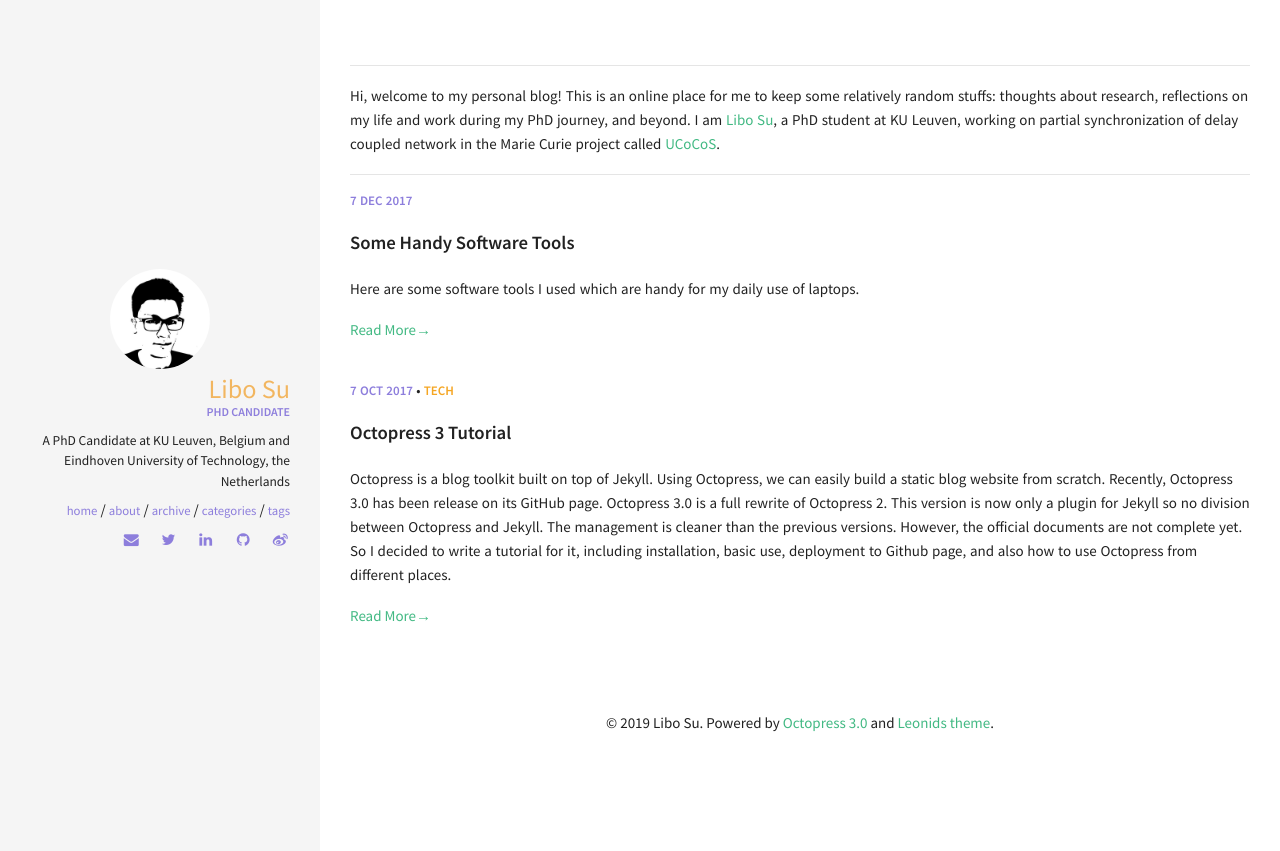
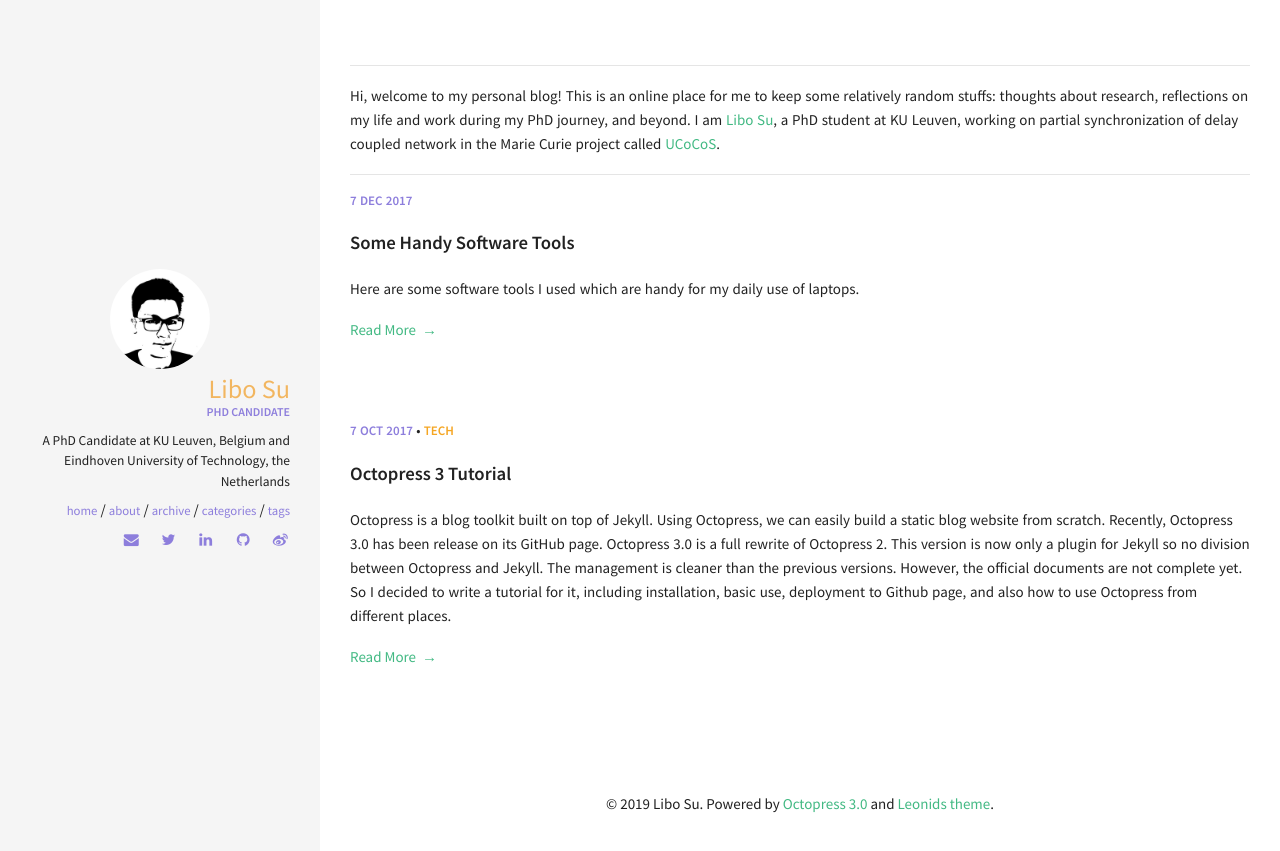
Before and after one commit to sulibo/sulibo.github.io, a Jekyll site: the page built from index.md, in a window 1280 px wide. Shown: the top 851 px of the page. Built offline with Jekyll 4.4.1, drawn with Linux system fonts in a browser that asks for light colours.

Commit message:
update Read More button

```diff
--- a/_layouts/post_listing.html
+++ b/_layouts/post_listing.html
@@ -40,7 +40,7 @@
     <div class="post-description">
       <p>
         {{ post.excerpt }}
-        <a href="{{ post.url }}" style="float: left;">Read More<span>&#8594;</span></a>
+        <a href="{{ post.url }}" class="read-more">Read More<span>&nbsp &#8594;</span></a>
         <!-- <a class="btn" href= "{{ post.url }}/" style="float: left;">
             Read More
         </a>
--- a/_sass/pages/_post.scss
+++ b/_sass/pages/_post.scss
@@ -82,7 +82,7 @@
 // Read more buttons
 
 a.read-more {
-  padding: 5px 8px;
+  padding: 5px 0px;
 }
 
 // Post content
```
